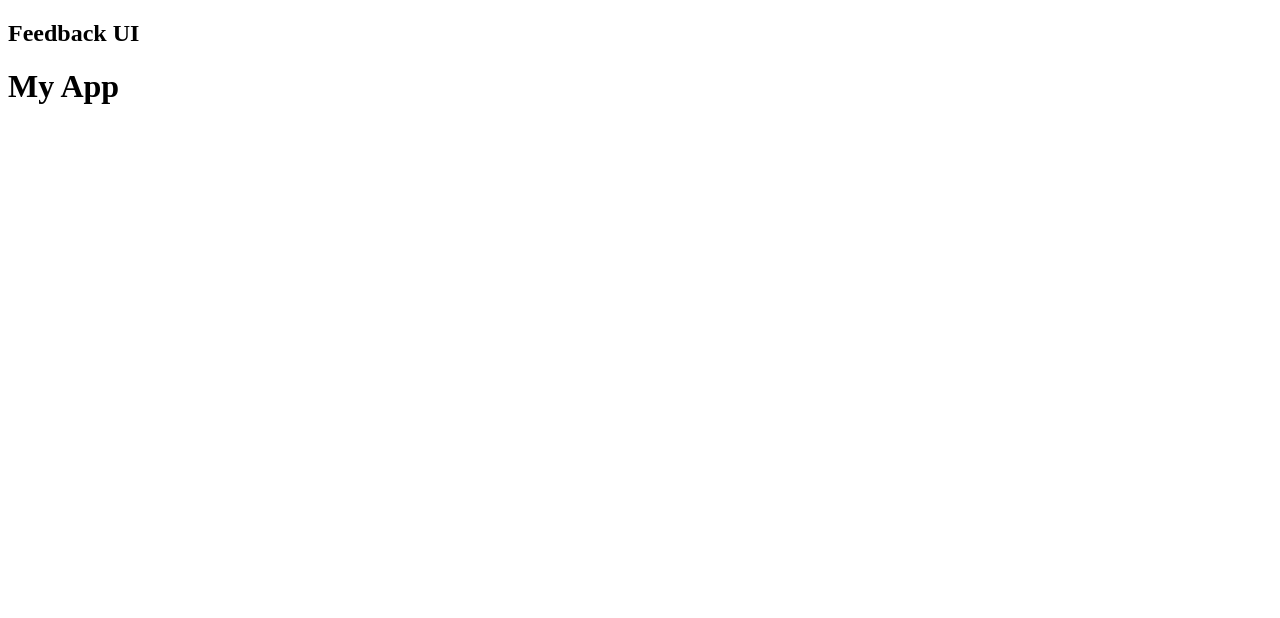
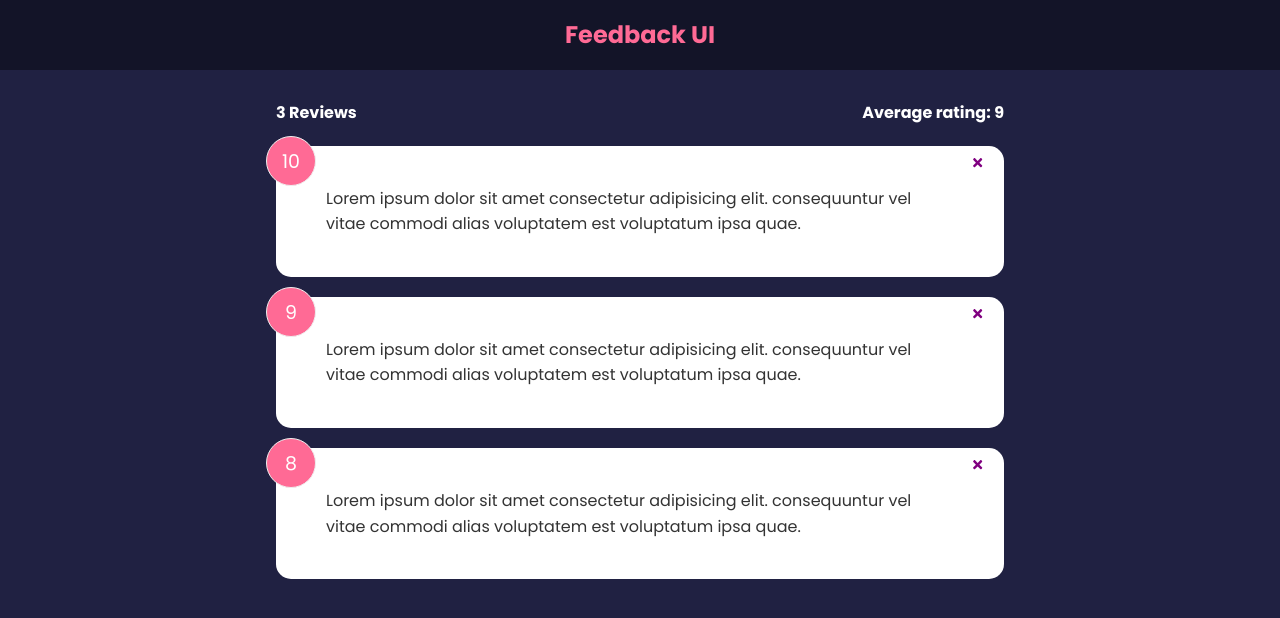
Before and after one commit to iandrei250/reactfeedback, a React (Create React App) app in the folder feedback-app/: page / in a window 1280 px wide. Shown: the top 618 px of the page. Built offline with nearby package versions, Linux system fonts and the light colour scheme.

Commit message:
components

```diff
--- a/feedback-app/package.json
+++ b/feedback-app/package.json
@@ -8,6 +8,7 @@
     "@testing-library/user-event": "^13.5.0",
     "react": "^17.0.2",
     "react-dom": "^17.0.2",
+    "react-icons": "^4.3.1",
     "react-scripts": "5.0.0",
     "web-vitals": "^2.1.4"
   },
--- a/feedback-app/src/App.js
+++ b/feedback-app/src/App.js
@@ -1,10 +1,21 @@
+import { useState } from "react";
 import Header from "./components/Header";
+import FeedbackList from "./components/FeedbackList";
+import FeedbackData from "./data/FeedbackData";
+import FeedbackStats from "./components/FeedbackStats";
 function App() {
+  const [feedback, setFeedback] = useState(FeedbackData);
+  const deleteFeedback = (id) => {
+    if (window.confirm("Are you sure you want to delete ?")) {
+      setFeedback(feedback.filter((item) => item.id !== id));
+    }
+  };
   return (
     <>
-      <Header text="Feedback UI" />
+      <Header />
       <div className="container">
-        <h1>My App</h1>
+        <FeedbackStats feedback={feedback} />
+        <FeedbackList feedback={feedback} handleDelete={deleteFeedback} />
       </div>
     </>
   );
--- /dev/null
+++ b/feedback-app/src/components/FeedbackItem.jsx
@@ -0,0 +1,20 @@
+import Card from "./shared/Card";
+import PropTypes from "prop-types";
+import { FaTimes } from "react-icons/fa";
+function FeedbackItem({ item, handleDelete }) {
+  return (
+    <Card>
+      <div className="num-display">{item.rating}</div>
+      <button onClick={(id) => handleDelete(item.id)} className="close">
+        <FaTimes color="purple" />
+      </button>
+      <div className="text-display">{item.text}</div>
+    </Card>
+  );
+}
+
+FeedbackItem.propTypes = {
+  item: PropTypes.object.isRequired,
+};
+
+export default FeedbackItem;
--- /dev/null
+++ b/feedback-app/src/components/FeedbackList.jsx
@@ -0,0 +1,27 @@
+import FeedbackItem from "./FeedbackItem";
+import PropTypes from "prop-types";
+function FeedbackList({ feedback, handleDelete }) {
+  if (!feedback || feedback.length === 0) {
+    return <p>No feedback yet</p>;
+  }
+
+  return (
+    <div className="feedback-list">
+      {feedback.map((item) => (
+        <FeedbackItem key={item.id} item={item} handleDelete={handleDelete} />
+      ))}
+    </div>
+  );
+}
+
+FeedbackList.propTypes = {
+  feedback: PropTypes.arrayOf(
+    PropTypes.shape({
+      id: PropTypes.number.isRequired,
+      text: PropTypes.string.isRequired,
+      rating: PropTypes.number.isRequired,
+    })
+  ),
+};
+
+export default FeedbackList;
--- /dev/null
+++ b/feedback-app/src/components/FeedbackStats.jsx
@@ -0,0 +1,23 @@
+import React from "react";
+import PropTypes from "prop-types";
+function FeedbackStats({ feedback }) {
+  let average =
+    feedback.reduce((acc, current) => {
+      return acc + current.rating;
+    }, 0) / feedback.length;
+
+  average = average.toFixed(1).replace(/[.,]0$/, "");
+
+  return (
+    <div className="feedback-stats">
+      <h4>{feedback.length} Reviews</h4>
+      <h4>Average rating: {isNaN(average) ? 0 : average}</h4>
+    </div>
+  );
+}
+
+FeedbackStats.propTypes = {
+  feedback: PropTypes.array.isRequired,
+};
+
+export default FeedbackStats;
--- a/feedback-app/src/components/Header.jsx
+++ b/feedback-app/src/components/Header.jsx
@@ -1,8 +1,13 @@
 import PropTypes from "prop-types";
 
-function Header({ text }) {
+function Header({ text, bgColor, textColor }) {
+  const headerStyles = {
+    backgroundColor: bgColor,
+    color: textColor,
+  };
+
   return (
-    <header>
+    <header style={headerStyles}>
       <div className="container">
         <h2>{text}</h2>
       </div>
@@ -10,11 +15,15 @@
   );
 }
 Header.defaultProps = {
-  text: "Hello world",
+  text: "Feedback UI",
+  bgColor: "rgba(0,0,0,0.4)",
+  textColor: "#ff6a95",
 };
 
 Header.propTypes = {
-  text: PropTypes.string.isRequired,
+  text: PropTypes.string,
+  bgColor: PropTypes.string,
+  textColor: PropTypes.string,
 };
 
 export default Header;
--- /dev/null
+++ b/feedback-app/src/components/shared/Card.jsx
@@ -0,0 +1,16 @@
+import React from "react";
+import PropTypes from "prop-types";
+function Card({ children, reverse }) {
+  return <div className={`card ${reverse && "reverse"}`}>{children}</div>;
+}
+
+Card.defaultProps = {
+  reverse: false,
+};
+
+Card.propTypes = {
+  children: PropTypes.node.isRequired,
+  reverse: PropTypes.bool,
+};
+
+export default Card;
--- /dev/null
+++ b/feedback-app/src/data/FeedbackData.js
@@ -0,0 +1,19 @@
+const FeedbackData = [
+  {
+    id: 1,
+    rating: 10,
+    text: "Lorem ipsum dolor sit amet consectetur adipisicing elit. consequuntur vel vitae commodi alias voluptatem est voluptatum ipsa quae.",
+  },
+  {
+    id: 2,
+    rating: 9,
+    text: "Lorem ipsum dolor sit amet consectetur adipisicing elit. consequuntur vel vitae commodi alias voluptatem est voluptatum ipsa quae.",
+  },
+  {
+    id: 3,
+    rating: 8,
+    text: "Lorem ipsum dolor sit amet consectetur adipisicing elit. consequuntur vel vitae commodi alias voluptatem est voluptatum ipsa quae.",
+  },
+];
+
+export default FeedbackData;
--- a/feedback-app/src/index.css
+++ b/feedback-app/src/index.css
@@ -0,0 +1,228 @@
+@import url("https://fonts.googleapis.com/css2?family=Poppins:wght@400;600;700&display=swap");
+
+* {
+  box-sizing: border-box;
+  margin: 0;
+  padding: 0;
+}
+
+body {
+  font-family: "Poppins", sans-serif;
+  background-color: #202142;
+  color: #fff;
+  line-height: 1.6;
+}
+
+ul {
+  list-style: none;
+}
+
+.container {
+  max-width: 768px;
+  margin: auto;
+  padding: 0 20px;
+}
+
+header {
+  height: 70px;
+  width: 100%;
+  display: flex;
+  justify-content: space-between;
+  align-items: center;
+  margin-bottom: 30px;
+}
+
+.card {
+  background-color: #fff;
+  color: #333;
+  border-radius: 15px;
+  padding: 40px 50px;
+  margin: 20px 0;
+  position: relative;
+}
+
+.card.reverse {
+  background-color: rgba(0, 0, 0, 0.4);
+  color: #fff;
+}
+
+.card h2 {
+  font-size: 22px;
+  font-weight: 600;
+  text-align: center;
+}
+
+.rating {
+  display: flex;
+  align-items: center;
+  justify-content: space-around;
+  margin: 30px 0 40px;
+}
+
+.rating li,
+.num-display {
+  position: relative;
+  background: #f4f4f4;
+  width: 50px;
+  height: 50px;
+  padding: 10px;
+  text-align: center;
+  border-radius: 50%;
+  font-size: 19px;
+  border: 1px #eee solid;
+  transition: 0.3s;
+}
+
+.rating li label {
+  position: absolute;
+  top: 50%;
+  left: 50%;
+  width: 50px;
+  height: 50px;
+  padding: 10px;
+  border-radius: 50%;
+  transform: translate(-50%, -50%);
+  cursor: pointer;
+}
+
+.rating li:hover,
+.num-display {
+  background: #ff6a95;
+  color: #fff;
+}
+
+[type="radio"] {
+  opacity: 0;
+}
+
+[type="radio"]:checked ~ label {
+  background: #ff6a95;
+  color: #fff;
+}
+
+.input-group {
+  display: flex;
+  flex-direction: row;
+  border: 1px solid #ccc;
+  padding: 8px 10px;
+  border-radius: 8px;
+}
+
+input {
+  flex-grow: 2;
+  border: none;
+  font-size: 16px;
+}
+
+input:focus {
+  outline: none;
+}
+
+.feedback-stats {
+  color: #fff;
+  display: flex;
+  justify-content: space-between;
+  align-items: center;
+}
+
+.num-display {
+  position: absolute;
+  top: -10px;
+  left: -10px;
+}
+
+.close,
+.edit {
+  position: absolute;
+  top: 10px;
+  right: 20px;
+  cursor: pointer;
+  background: none;
+  border: none;
+}
+
+.edit {
+  right: 40px;
+}
+
+.btn {
+  color: #fff;
+  border: 0;
+  border-radius: 8px;
+  color: #fff;
+  width: 100px;
+  height: 40px;
+  cursor: pointer;
+}
+
+.btn-primary {
+  background-color: #202142;
+}
+
+.btn-secondary {
+  background: #ff6a95;
+}
+
+.btn:hover {
+  transform: scale(0.98);
+  opacity: 0.9;
+}
+
+.btn:disabled {
+  background-color: #cccccc;
+  color: #333;
+  cursor: auto;
+}
+
+.btn:disabled:hover {
+  transform: scale(1);
+  opacity: 1;
+}
+
+.message {
+  padding-top: 10px;
+  text-align: center;
+  color: rebeccapurple;
+}
+
+.about-link {
+  position: absolute;
+  bottom: 20px;
+  right: 20px;
+  color: #fff;
+  cursor: pointer;
+}
+
+.about-link a {
+  color: #fff;
+}
+
+.about-link a:hover {
+  color: #ff6a95;
+}
+
+.about h1 {
+  margin-bottom: 20px;
+}
+
+.about p {
+  margin: 10px 0;
+}
+
+@media (max-width: 600px) {
+  .rating li {
+    margin: 10px 3px;
+  }
+
+  .rating {
+    display: flex;
+    align-items: center;
+    justify-content: center;
+    flex-wrap: wrap;
+    margin: 30px 0 40px;
+  }
+
+  .input-group input {
+    width: 80%;
+  }
+}
```
Also changed, not shown: 1 other file (tests, documents, lock files or other folders).
